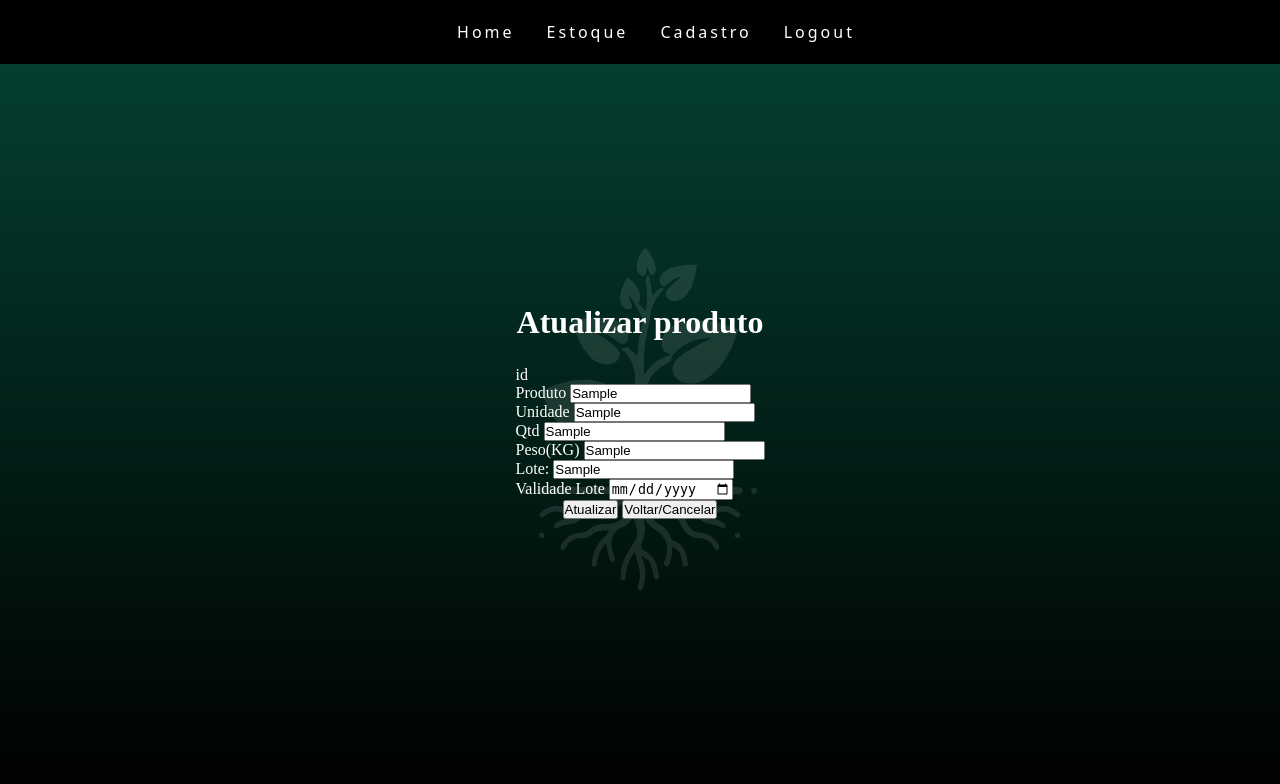
After one commit to Digo-Dev/nutrindo-o-futuro, a Flask app: page /produto/1/update in a window 1280 px wide. The commit adds this page. Shown: the top 784 px of the page. Run offline with Flask 3, Linux system fonts and the light colour scheme; tables that the repository leaves empty or names only in its code hold one stand-in row (values such as "Sample post").

Commit message:
Finalizado

```diff
--- a/api/routes/home.py
+++ b/api/routes/home.py
@@ -4,4 +4,4 @@ home_route = Blueprint('home', __name__)
 
 @home_route.route('/')
 def home():
-    return render_template('index.html')
+    return render_template('home.html')
--- a/api/routes/produto.py
+++ b/api/routes/produto.py
@@ -24,8 +24,6 @@ def listar_produto():
     else:
         return "Server offline"
 
-    return redirect('/')
-
 #Renderiza o formulario para criar um novo produto.
 @produto_route.route('/new')
 def form_produto():
@@ -41,37 +39,90 @@ def inserir_produto():
     Lote = request.form.get("Lote")
     Validade = request.form.get("Validade")
 
-    novo_produto = f"insert into produtos values (default,'{Produto}','{Unidade}','{Peso}','{Quantidade}','{Lote}','{Validade}')"
+    sql = f"insert into produtos values (default,'{Produto}','{Unidade}','{Peso}','{Quantidade}','{Lote}','{Validade}')"
 
     conectar()
 
-    if conexao.is_connected():
+    try:
+        conexao.is_connected()
         cursor = conexao.cursor()
-        cursor.execute(novo_produto)
+        cursor.execute(sql)
         (cursor.rowcount, "registros na tabela produto")
 
+        cursor.execute('select * from produtos;')
+        produtosBD = cursor.fetchall()
+        produtosBD = list(produtosBD)
+        cursor.close()
+        return redirect('/produto')
+    except:
+        #modal informando que não foi possivel
+        return redirect('/produto')
+
+#Apaga o registro de um produto do servidor (Delete).
+@produto_route.route('/<int:produto_id>/delete')
+def deletar_produto(produto_id):
+    id = produto_id
+    sql = f"delete from produtos where id = '{id}';"
+
+    try:
+        conexao.is_connected()
+        conectar()
+        cursor = conexao.cursor()
+        cursor.execute(sql)
+        conexao.commit()
+        print(cursor.rowcount, "Registro(s) apagado(s)")
+
+        cursor.execute('select * from produtos;')
+        produtosBD = cursor.fetchall()
+        produtosBD = list(produtosBD)
+        cursor.close()
+        return redirect('/produto')
+    except:
+        #modal informando que não foi possivel
+        return redirect('/produto')
 
 
+#Renderiza o formulario para atualizar.
+@produto_route.route('/<int:produto_id>/update', methods=['GET','POST'])
+def form_update_produto(produto_id):
+    id = produto_id
+    sql = f'select * from produtos where id = "{id}";'
 
-"""Obter os detalhes de um produto."""
-@produto_route.route('/<int:id_produto>')
-def detalhe_produto(id_produto):
-    return render_template('detalhe_produto.html')
+    conectar()
+    conexao.is_connected()
+    cursor = conexao.cursor()
+    cursor.execute(sql)
+    produto = cursor.fetchone()
+    produto = list(produto)
+    print(produto)
+    return render_template('form_update_produto.html', produto = produto)
 
-"""Renderiza um formulario para editar um produto."""
-@produto_route.route('/<int:id_produto>/edit')
-def editar_produto(id_produto):
-    return render_template('form_edit_produto.html')
 
-"""atualizar os dados de um produto."""
-@produto_route.route('/<int:id_produto>/update',methods=['PUT'])
-def atualizar_produto(id_produto):
-    pass
+#atualizar os dados de um produto.
+@produto_route.route('/update', methods=['GET','POST'])
+def update_produto():
+    id = request.form.get("id")
+    Produto = request.form.get("Produto")
+    Unidade = request.form.get("Unidade")
+    Peso = request.form.get("Peso")
+    Quantidade = request.form.get("Qtd")
+    Lote = request.form.get("Lote")
+    Validade = request.form.get("Validade")
+    sql = f"update produtos set Produto='{Produto}', Unidade='{Unidade}', Peso={Peso}, Qtd='{Quantidade}', Lote='{Lote}', Validade='{Validade}' where id = '{id}';"
 
-"""Apaga o registro de um produto do servidor."""
-@produto_route.route('/<int:produto_id>/delete',methods=['DELETE'])
-def deletar_produto(produto_id):
-    global PRODUTOS
-    PRODUTOS = [p for p in PRODUTOS if p['id'] != produto_id]
-
-    return {'deleted':'ok'}
+    try:
+        conectar()
+        conexao.is_connected()
+        cursor = conexao.cursor()
+        print(sql)
+        cursor.execute(sql)
+        conexao.commit()
+        print(cursor.rowcount, "Registro(s) editados(s)")
+        cursor.execute('select * from produtos;')
+        produtosBD = cursor.fetchall()
+        produtosBD = list(produtosBD)
+        cursor.close()
+        return redirect('/produto')
+    except:
+        #modal informando que não foi possivel
+        return redirect('/produto')
--- /dev/null
+++ b/api/templates/form_update_produto.html
@@ -0,0 +1,40 @@
+{% extends 'index.html' %}
+    {% block conteudo %}
+    <h1>Atualizar produto</h1>
+
+    <form class="conteudo" action="{{ url_for('produto.update_produto') }}" method="POST">
+        <div class="mb-3">
+            <label class="form-label">id</label>
+            <input type='hidden' class="form-control" name="id" value="{{produto[0]}}">
+        </div>
+
+        <div class="mb-3">
+            <label class="form-label">Produto</label>
+        <input type='text' class="form-control" name="Produto" value="{{produto[1]}}">
+        </div>
+        <div class="mb-3">
+            <label class="form-label">Unidade</label>
+            <input type='text' class="form-control" name="Unidade" value="{{produto[2]}}">
+
+        <div class="mb-3">
+            <label class="form-label">Qtd</label>
+            <input type="text" class="form-control" name="Qtd" value="{{produto[3]}}">
+        </div>
+
+        <div class="mb-3">
+            <label class="form-label">Peso(KG)</label>
+            <input type="text" class="form-control" name="Peso" value="{{ produto[4]}}">
+        </div>
+
+        <div class="mb-3">
+            <label class="form-label">Lote:</label>
+            <input type='text' class="form-control" name="Lote" value="{{ produto[5]}}">
+        </div>
+            <label class="form-label">Validade Lote</label>
+            <input type="date" class="form-control" name="Validade" value="{{ produto[6]}}">
+        <p class="buttons">
+            <button type="submit">Atualizar</button>
+            <button type="button">Voltar/Cancelar</button>
+        </p>
+    </form>
+{% endblock %}
--- a/api/templates/index.html
+++ b/api/templates/index.html
@@ -20,8 +20,8 @@
             </div>
             <ul class="nav-list">
                 <li><a href="{{ url_for('home.home') }}">Home</a></li>
-                <li><a href="{{ url_for('produto.inserir_produto') }}">Entrada</a></li>
-                <li><a href="form_produto.html">Saída</a></li>
+            <!--    <li><a href="{{ url_for('produto.inserir_produto') }}">Entrada</a></li>
+                <li><a href="form_produto.html">Saída</a></li> -->
                 <li><a href="{{ url_for('produto.listar_produto') }}">Estoque</a></li>
                 <li><a href="{{ url_for('produto.form_produto') }}">Cadastro</a></li>
                 <li><a href="{{ url_for('logout.logout') }}">Logout</a></li>
```
Also changed, not shown: api/templates/form_produto.html (+4 -6 lines), api/templates/home.html (added, +10 -0 lines), api/templates/item_produto.html (added, +13 -0 lines).
